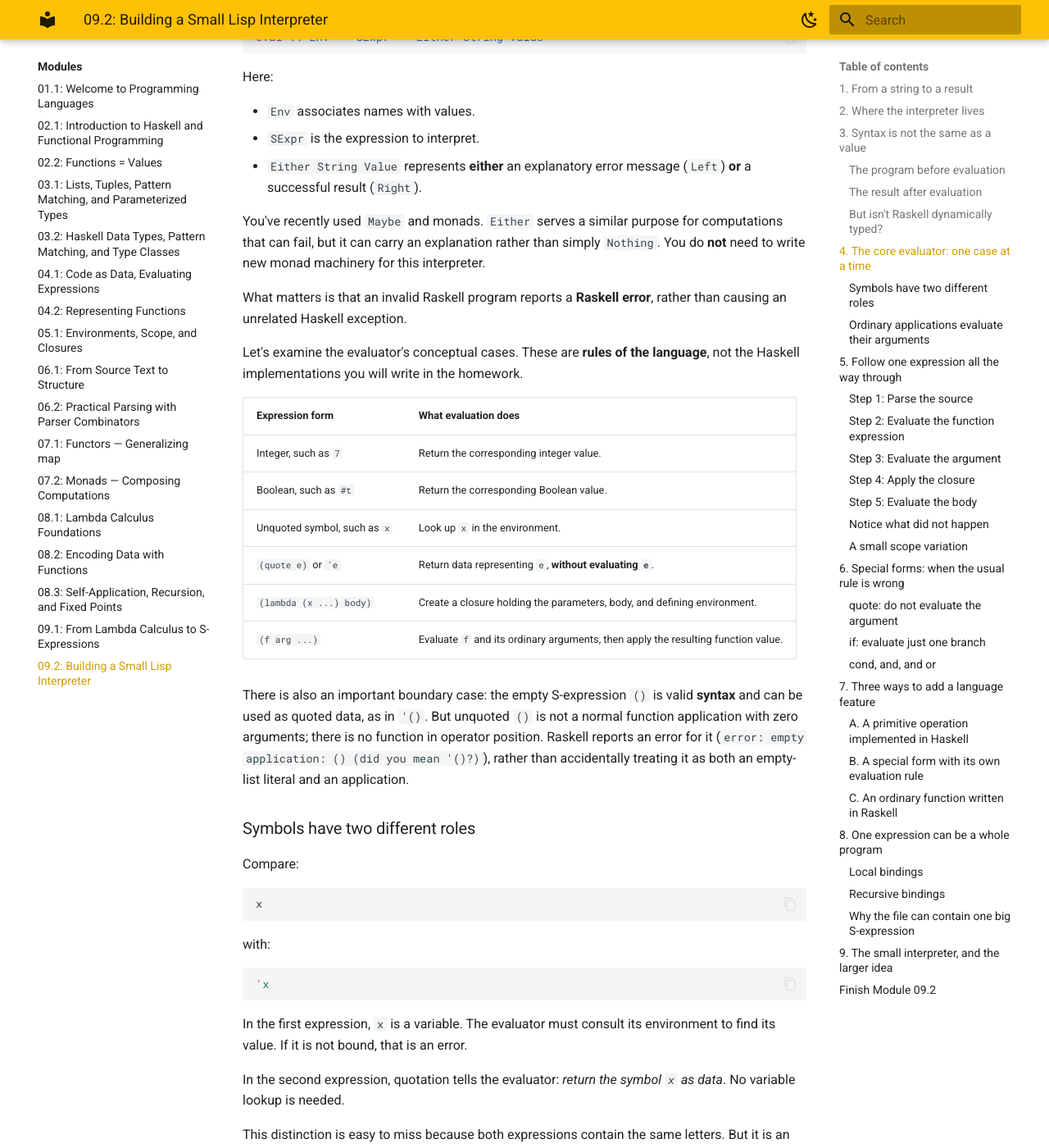
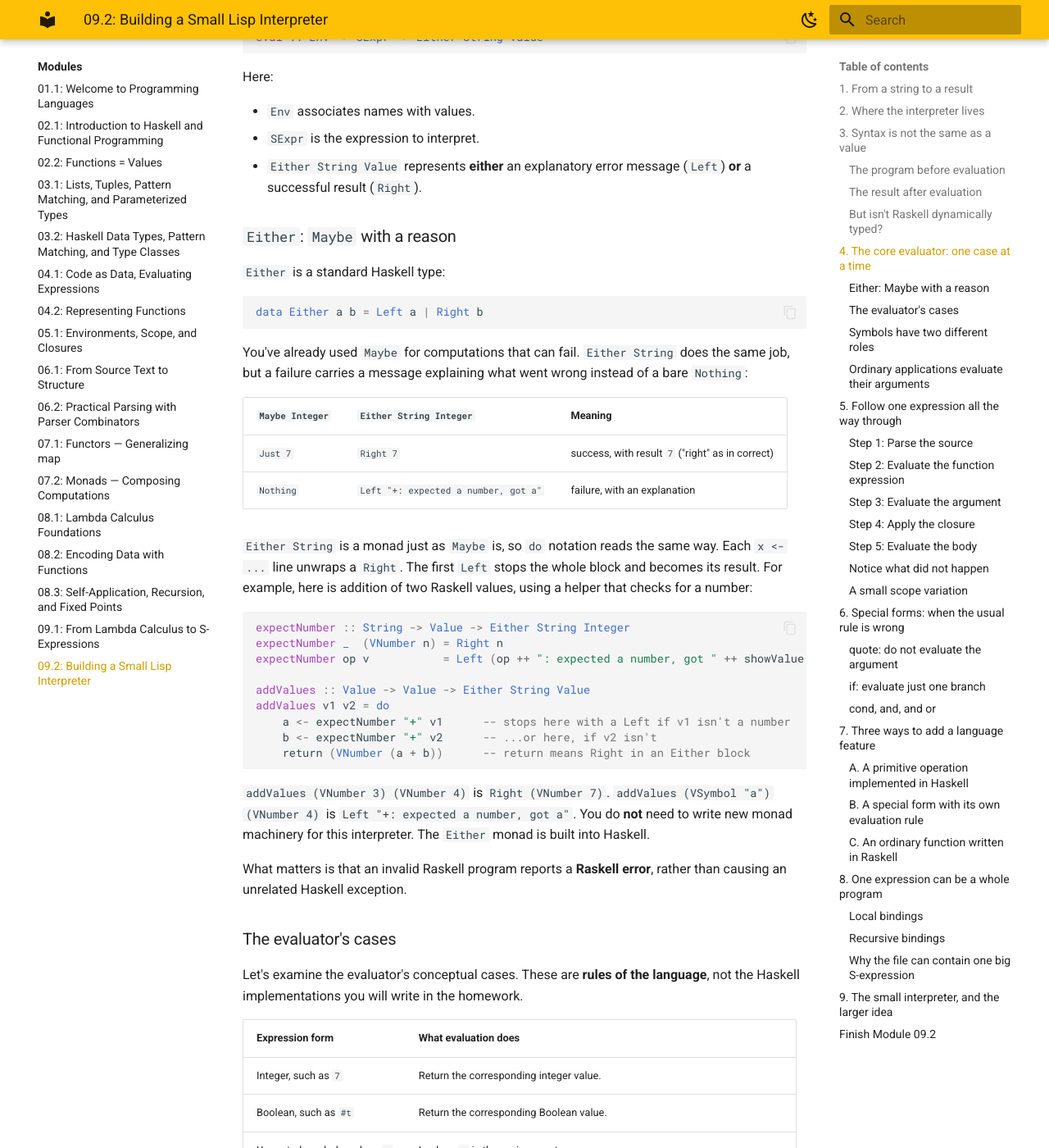
Before and after one commit to lbang-hmc/cs-131-website, an MkDocs documentation site: the page built from content/modules/09.2-building-a-small-lisp-interpreter.md, in a window 1280 px wide and 1400 px high, scrolled down 5513 px. Shown: the whole window at 82% size. Built offline with MkDocs 1.6.1 and Material for MkDocs 9.7.7, drawn with Linux system fonts in a browser that asks for light colours.

Commit message:
Teach Either: box in Lab 09, subsection in 09.2, link from HW 9
Co-Authored-By: Claude Opus 5.5 <noreply@anthropic.com>

````diff
--- a/content/modules/09.2-building-a-small-lisp-interpreter.md
+++ b/content/modules/09.2-building-a-small-lisp-interpreter.md
@@ -205,9 +205,40 @@ Here:
 - `SExpr` is the expression to interpret.
 - `Either String Value` represents **either** an explanatory error message (`Left`) **or** a successful result (`Right`).
 
-You've recently used `Maybe` and monads. `Either` serves a similar purpose for computations that can fail, but it can carry an explanation rather than simply `Nothing`. You do **not** need to write new monad machinery for this interpreter.
+### `Either`: `Maybe` with a reason
+
+`Either` is a standard Haskell type:
+
+```haskell
+data Either a b = Left a | Right b
+```
+
+You've already used `Maybe` for computations that can fail. `Either String` does the same job, but a failure carries a message explaining what went wrong instead of a bare `Nothing`:
+
+| `Maybe Integer` | `Either String Integer` | Meaning |
+| --- | --- | --- |
+| `Just 7` | `Right 7` | success, with result `7` ("right" as in correct) |
+| `Nothing` | `Left "+: expected a number, got a"` | failure, with an explanation |
+
+`Either String` is a monad just as `Maybe` is, so `do` notation reads the same way. Each `x <- ...` line unwraps a `Right`. The first `Left` stops the whole block and becomes its result. For example, here is addition of two Raskell values, using a helper that checks for a number:
+
+```haskell
+expectNumber :: String -> Value -> Either String Integer
+expectNumber _  (VNumber n) = Right n
+expectNumber op v           = Left (op ++ ": expected a number, got " ++ showValue v)
+
+addValues :: Value -> Value -> Either String Value
+addValues v1 v2 = do
+    a <- expectNumber "+" v1      -- stops here with a Left if v1 isn't a number
+    b <- expectNumber "+" v2      -- ...or here, if v2 isn't
+    return (VNumber (a + b))      -- return means Right in an Either block
+```
+
+`addValues (VNumber 3) (VNumber 4)` is `Right (VNumber 7)`. `addValues (VSymbol "a") (VNumber 4)` is `Left "+: expected a number, got a"`. You do **not** need to write new monad machinery for this interpreter. The `Either` monad is built into Haskell.
 
 What matters is that an invalid Raskell program reports a **Raskell error**, rather than causing an unrelated Haskell exception.
+
+### The evaluator's cases
 
 Let's examine the evaluator's conceptual cases. These are **rules of the language**, not the Haskell implementations you will write in the homework.
 
````
Also changed, not shown: content/assignments/hw09.md (+1 -1 lines), content/labs/lab09.md (+22 -1 lines).
